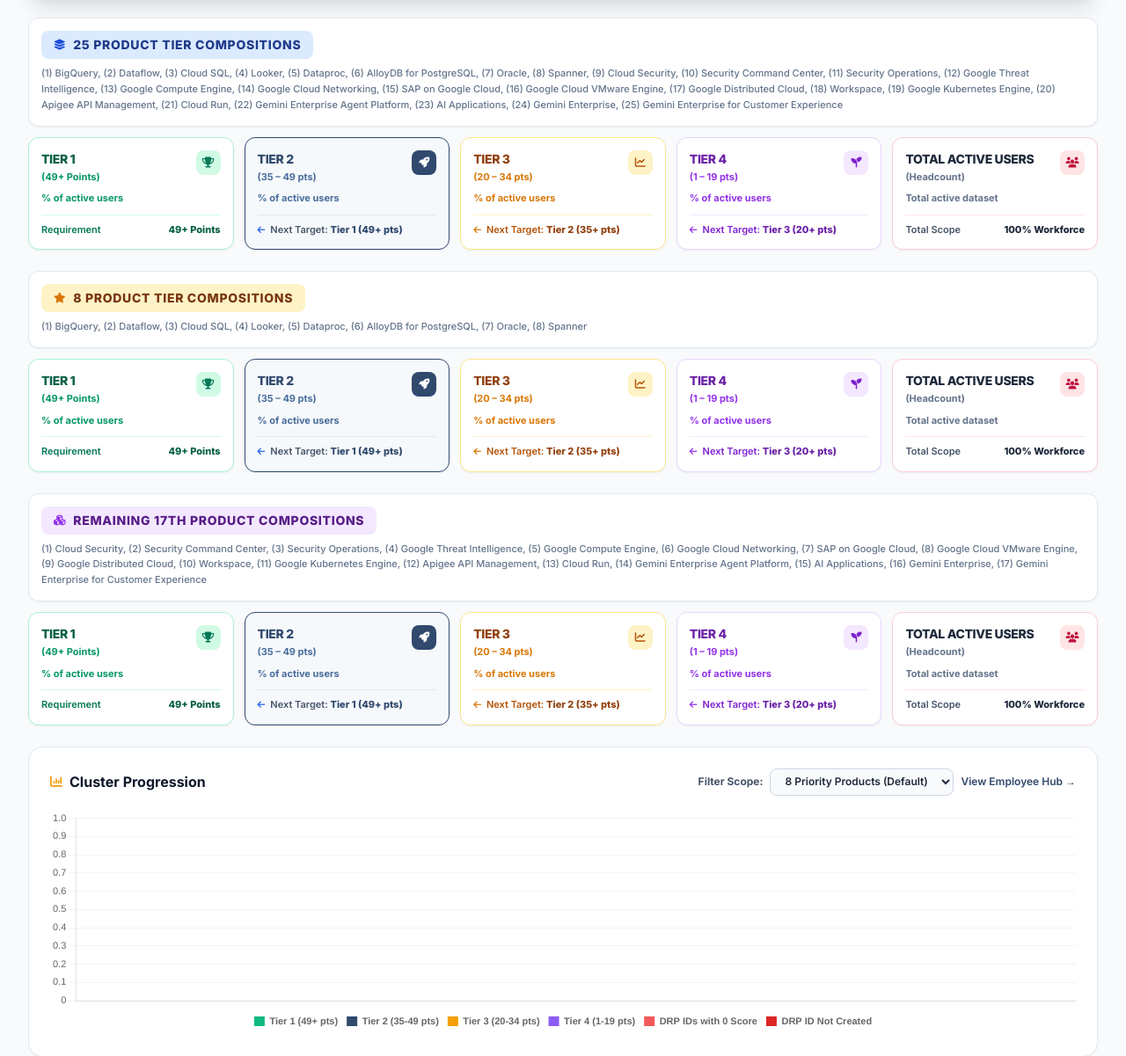
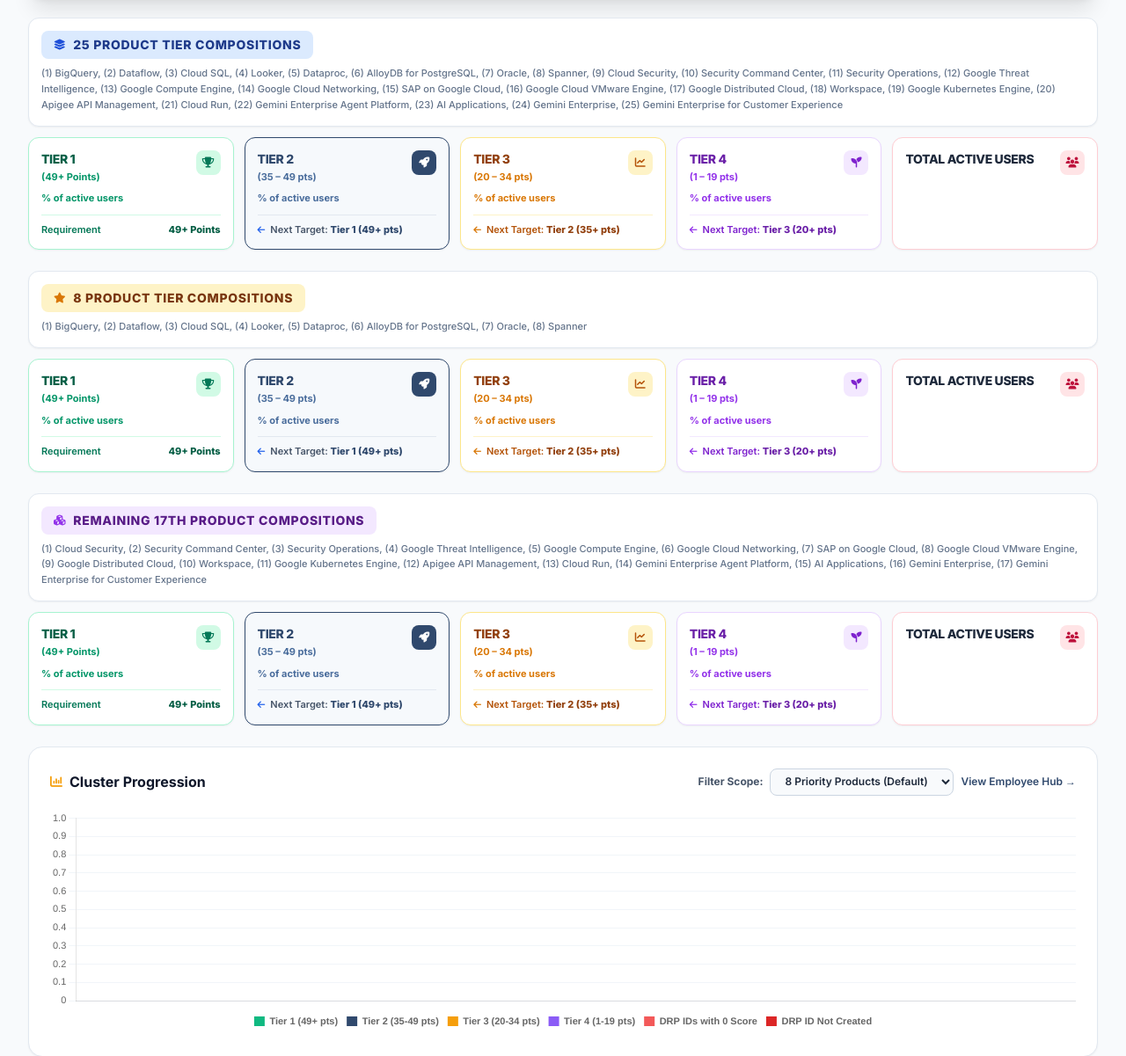
Before and after one commit to nikhilshelke-spec/onix-drp-portal, a Flask app: template templates/priority_dashboard.html in a window 1280 px wide. Shown: the part 181-1382 px from the top of the page at 88% size. Run offline with Flask 3, Linux system fonts and the light colour scheme; the template is opened without the code that fills it, so the values that code supplies are empty; some libraries are stand-ins or nearby versions.

Commit message:
Remove (Headcount), Total active dataset, and Total Scope 100% Workforce from Total Active Users card

```diff
--- a/templates/priority_dashboard.html
+++ b/templates/priority_dashboard.html
@@ -110,20 +110,14 @@
             <div class="flex items-start justify-between">
                 <div>
                     <h4 class="text-sm font-black text-slate-800 uppercase tracking-tight">Total Active Users</h4>
-                    <p class="text-[11px] font-bold text-slate-500 mt-0.5">(Headcount)</p>
                 </div>
                 <div class="w-7 h-7 rounded-lg bg-rose-100 flex items-center justify-center text-rose-700 shrink-0 text-xs">
                     <i class="fa-solid fa-users"></i>
                 </div>
             </div>
-            <div class="mt-2">
-                <h3 class="text-2xl font-black text-slate-900 leading-none">{{ c_kpi.total_headcount }}</h3>
-                <p class="text-[11px] font-bold text-slate-500 mt-1">Total active dataset</p>
+            <div class="mt-4">
+                <h3 class="text-3xl font-black text-slate-900 leading-none">{{ c_kpi.total_headcount }}</h3>
             </div>
-        </div>
-        <div class="mt-2.5 pt-2 border-t border-rose-100 flex items-center justify-between text-[11px]">
-            <span class="text-slate-600 font-semibold">Total Scope</span>
-            <span class="font-black text-slate-800">100% Workforce</span>
         </div>
     </div>
 
```
